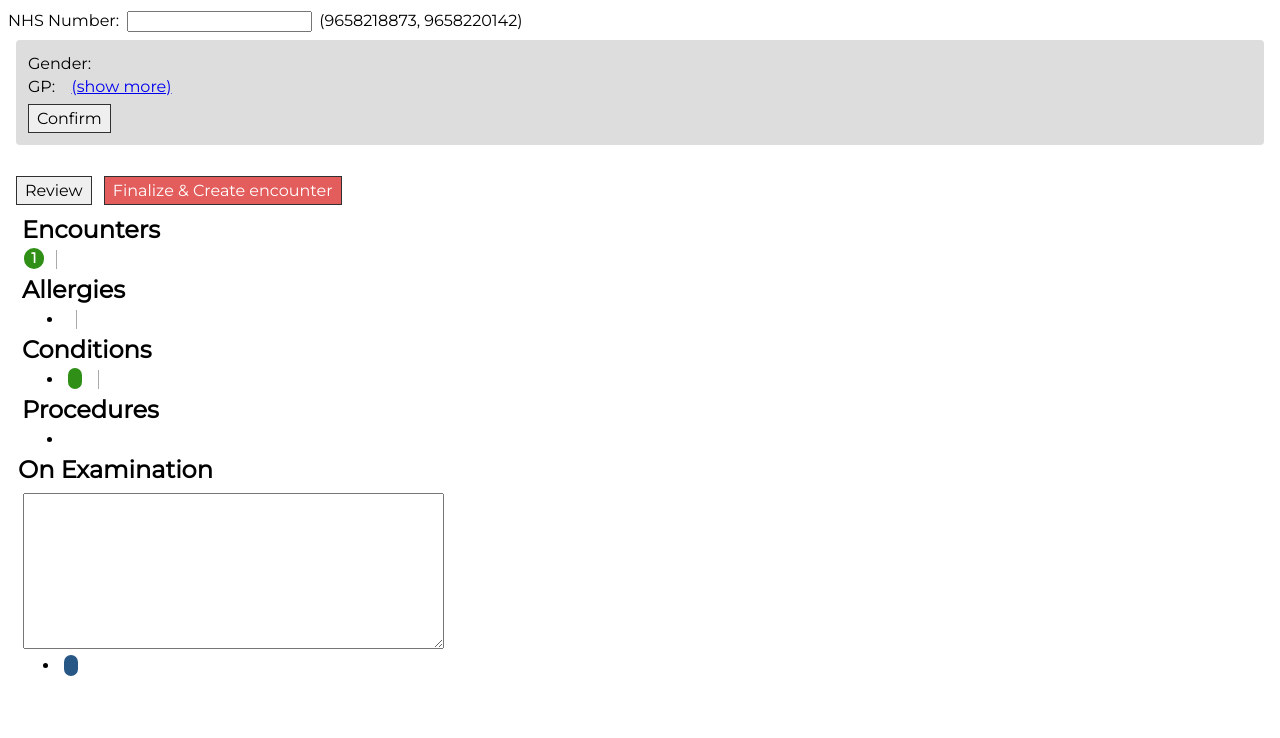
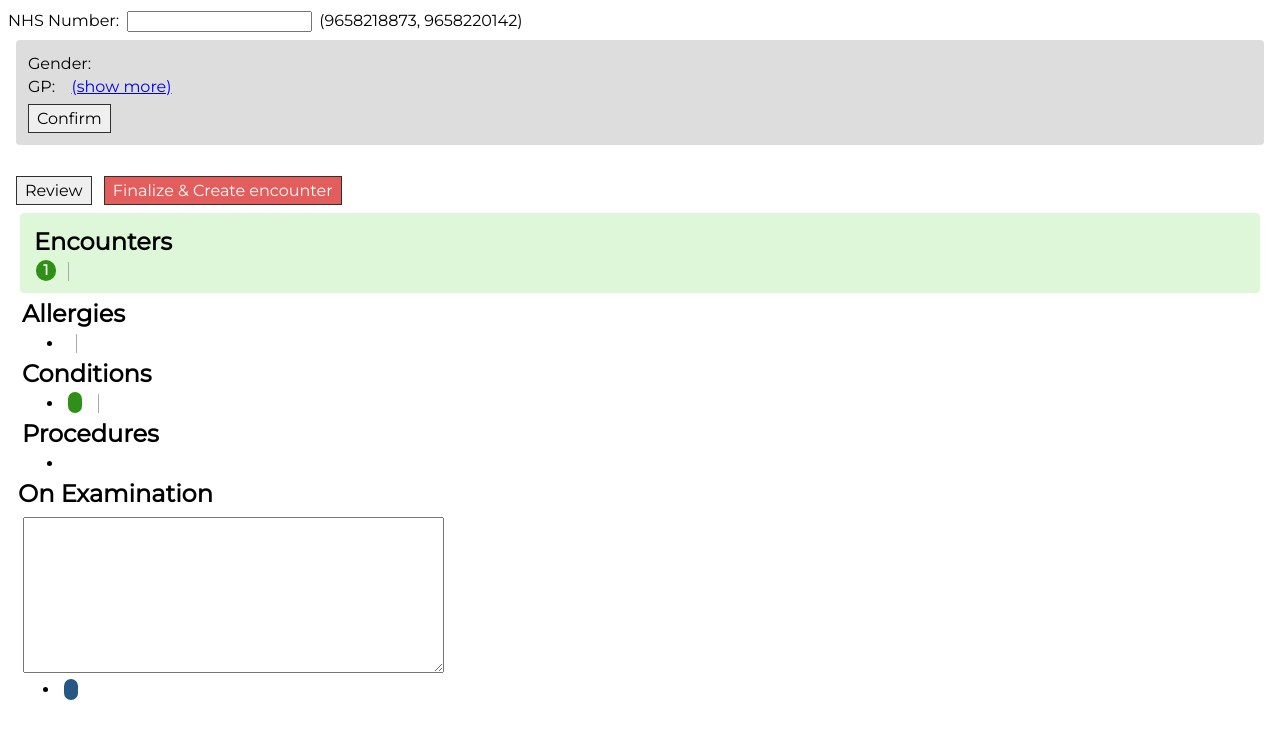
Before and after one commit to ouhft/FHIRHackathon2018, a plain HTML site: page docs/index.html in a window 1280 px wide. Drawn offline with nearby package versions, Linux system fonts and the light colour scheme; a script that the page names is missing.

Commit message:
highlight encounters

```diff
--- a/docs/index.html
+++ b/docs/index.html
@@ -49,10 +49,14 @@
                 vertical-align: top;
             }
 
+            .box {
+
+                border-radius: 4px;
+                padding: 8px;
+            }
+
             .patient {
-                border-radius: 4px;
                 background: #dddddd;
-                padding: 8px;
             }
             * {
                 margin: 0.25em;
@@ -63,6 +67,11 @@
                 font-family: "Montserrat";
                 border: 1px solid #303030;
                 padding: 0.25em 0.5em;
+            }
+
+
+            .encounters {
+                background: #dff7d9;
             }
 
             .review {
@@ -98,7 +107,7 @@
     <body>
         NHS Number: <input data-bind="value: nhsNumber" /> (9658218873, 9658220142)
         <div data-bind="if: Patient">
-            <div class="patient">
+            <div class="box patient">
                 <h2 data-bind="text: Patient().name"></h2>
                 <div data-bind="text: Patient().birthDay"></div>
                 <div>Gender: <span data-bind="text: Patient().gender"></span></div>
@@ -115,12 +124,14 @@
 
         <div data-bind="css: { inReview: isReviewing() }">
             <div data-bind="if: Encounters">
+                <div class="box encounters">
                     <h2>Encounters</h2>
                     <ol data-bind="foreach: Encounters">
                         <li>
                             <span data-bind="text: name"></span><span class="date" data-bind="text: dateEnd"></span>
                         </li>
                     </ol>
+                </div>
             </div>
             <div data-bind="if: Allergies">
                 <h2>Allergies</h2>
```
Lines whose indentation alone changed are shown as unchanged.
